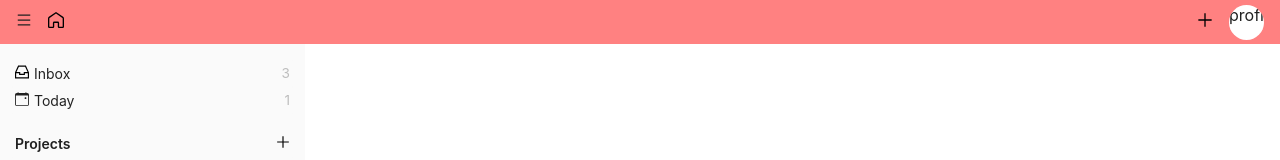
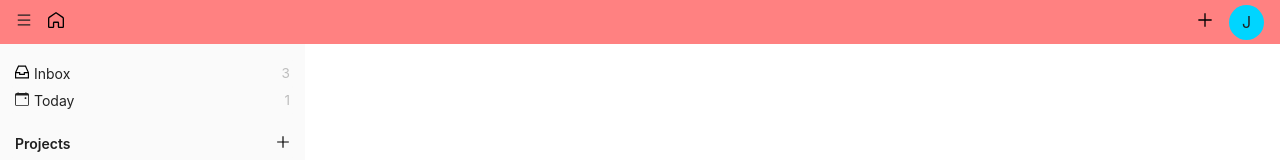
Before and after one commit to salvantjeff/todo-app, a React (Create React App) app in the folder todo-list-app/: page / in a window 1280 px wide. Shown: the top 160 px of the page. Built offline with nearby package versions, Linux system fonts and the light colour scheme.

Commit message:
Center profile text

```diff
--- a/todo-list-app/src/components/NavBar/NavBar.css
+++ b/todo-list-app/src/components/NavBar/NavBar.css
@@ -24,9 +24,12 @@
 }
 
 .profile-image-container {
-    background-color: #fff;
+    background-color: rgb(0, 213, 255);
     height: 35px;
     width: 35px;
     border-radius: 50%;
     overflow: hidden;
+    display: flex;
+    justify-content: center;
+    align-items: center;
 }
--- a/todo-list-app/src/components/NavBar/NavBar.js
+++ b/todo-list-app/src/components/NavBar/NavBar.js
@@ -27,7 +27,7 @@ function NavBar() {
             <div className="right-buttons">
                 <div><GrAdd /></div>
                 <div className="profile-image-container">
-                    profile
+                    J
                 </div>
             </div>
         </nav>
```
